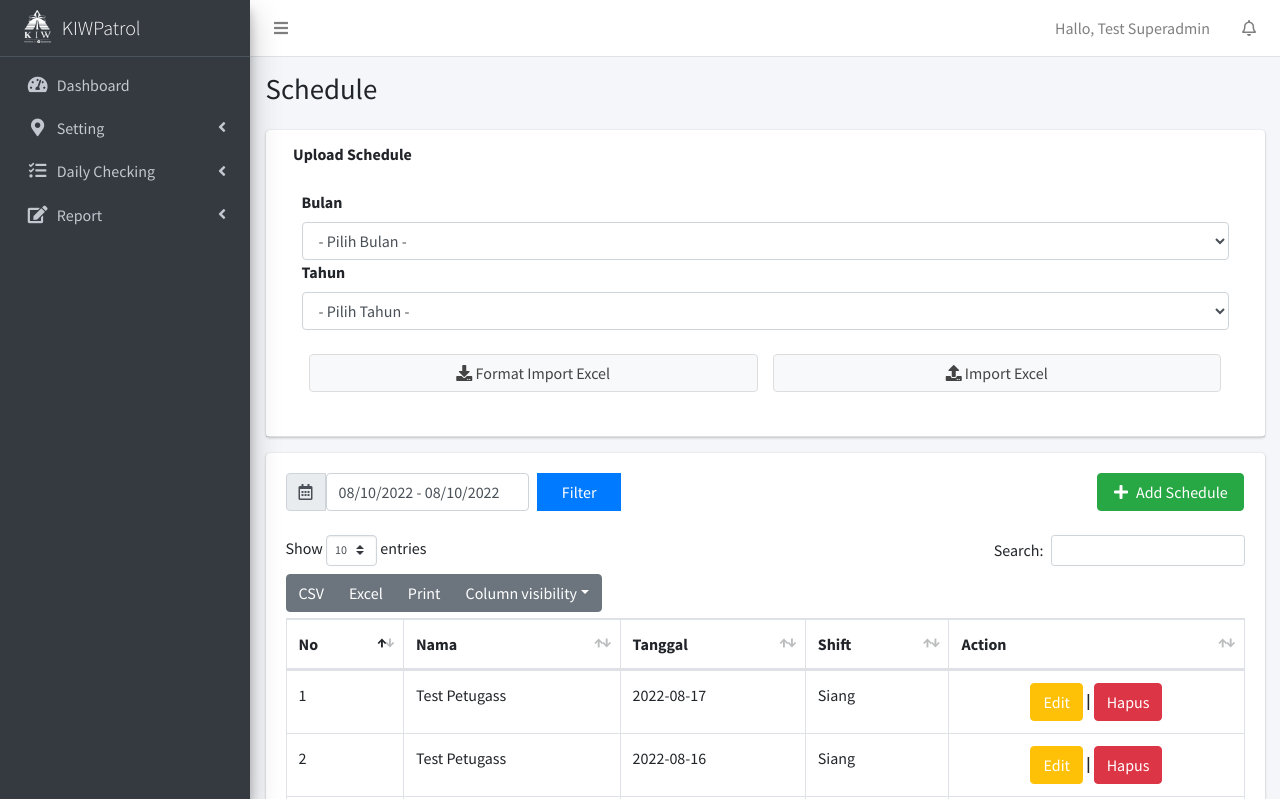
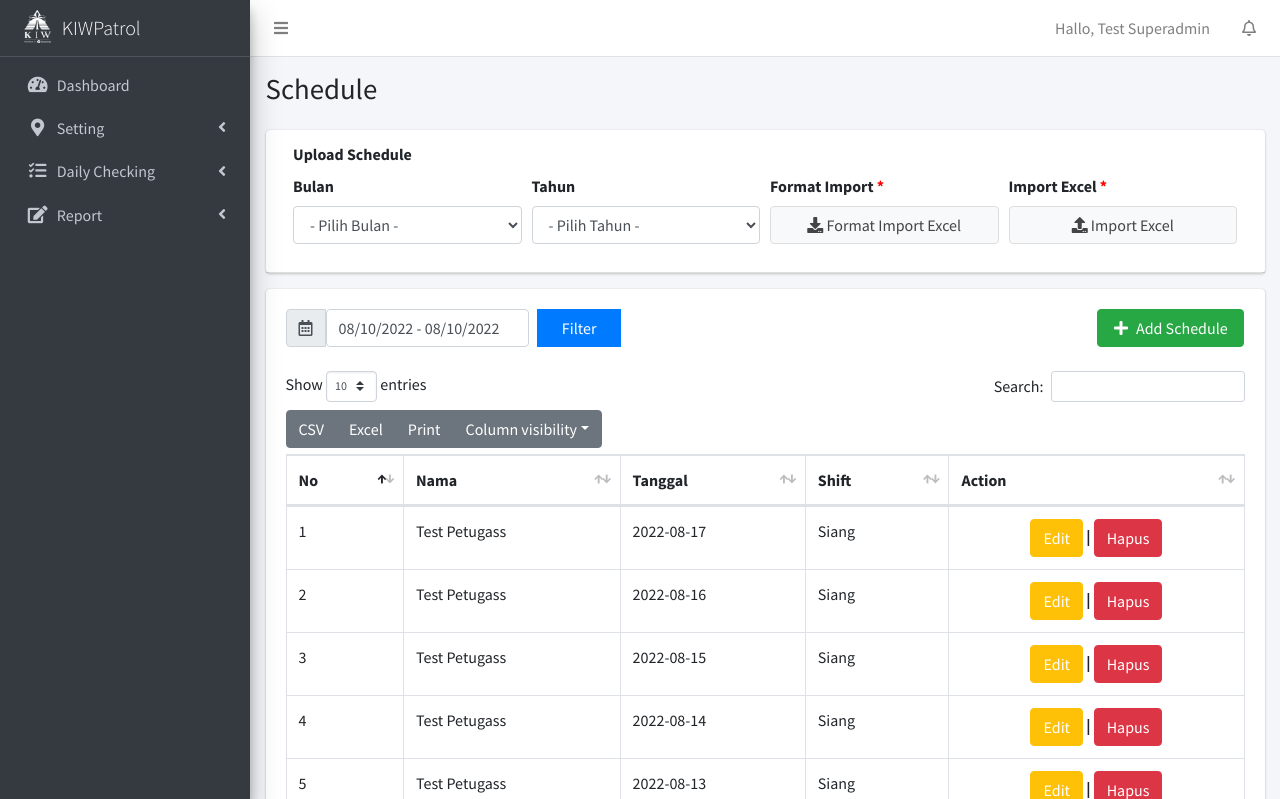
Before and after one commit to lastzidanemagaba/AP1_CMS_SIMPLE, a PHP site: page /admin/schedule in a window 1280 px wide. Shown: the top 799 px of the page. Run offline with PHP 8.4, Linux system fonts and the light colour scheme; a user stored in the database is signed in; data comes from the database, SQL or seed files in the repository; some libraries are stand-ins or nearby versions.

Commit message:
perbaiki tampilan schedule

```diff
--- a/admin/schedule.php
+++ b/admin/schedule.php
@@ -41,12 +41,13 @@
           <div class="col-12">
             <div class="card">
 			  <div class="card-header">
+			  	<form method="POST" action="schedule_excel.php">
 					<div class="col-md-12">
 							<label for="bln">Upload Schedule</label>
-					<form method="POST" action="schedule_excel.php">
-						<div class="modal-body form-group row">
+							<div class="form-row">
+									<div class="form-group col-lg-3">
 										<label>Bulan</label>
-							<select class="form-control" placeholder="bln"  id="bln" name="bln" required>
+										<select class="form-control" placeholder="bln"  id="bln" name="bln"  required>
 											<option value="">- Pilih Bulan -</option>
 											<option value="01">Januari</option>
 											<option value="02">Februari</option>
@@ -61,17 +62,22 @@
 											<option value="11">November</option>
 											<option value="12">Desember</option>
 										</select>
+									</div>
+									<div class="form-group col-lg-3">
 										<label>Tahun</label>
-							<select class="form-control" placeholder="thn"  id="thn" name="thn" required>
+										<select class="form-control" placeholder="thn"  id="thn" name="thn"  required>
 											<option value="">- Pilih Tahun -</option>
 											<option value="2021">2021</option>
 											<option value="2022">2022</option>
 										</select>
-							<div class="col-sm-6">
-								<br><button href="schedule_excel.php" class="form-control btn btn-default"><i class="fas fa-download"></i> Format Import Excel</button>
 									</div>
-							<div class="col-sm-6">
-								<br><a href="#" data-toggle="modal" data-target="#modalimport" class="form-control btn btn-default"><i class="fas fa-upload"></i> Import Excel</a>
+									<div class="form-group col-lg-3">
+										<label>Format Import <span style="color:red"> *</span></label>
+										<button href="schedule_excel.php" class="form-control btn btn-default"><i class="fas fa-download"></i> Format Import Excel</button>
+									</div>
+									<div class="form-group col-lg-3">
+										<label>Import Excel <span style="color:red"> *</span></label>
+										<a href="#" data-toggle="modal" data-target="#modalimport" class="form-control btn btn-default"><i class="fas fa-upload"></i> Import Excel</a>
 									</div>
 						</div>
 					</form>
```
Lines whose indentation alone changed are shown as unchanged.
